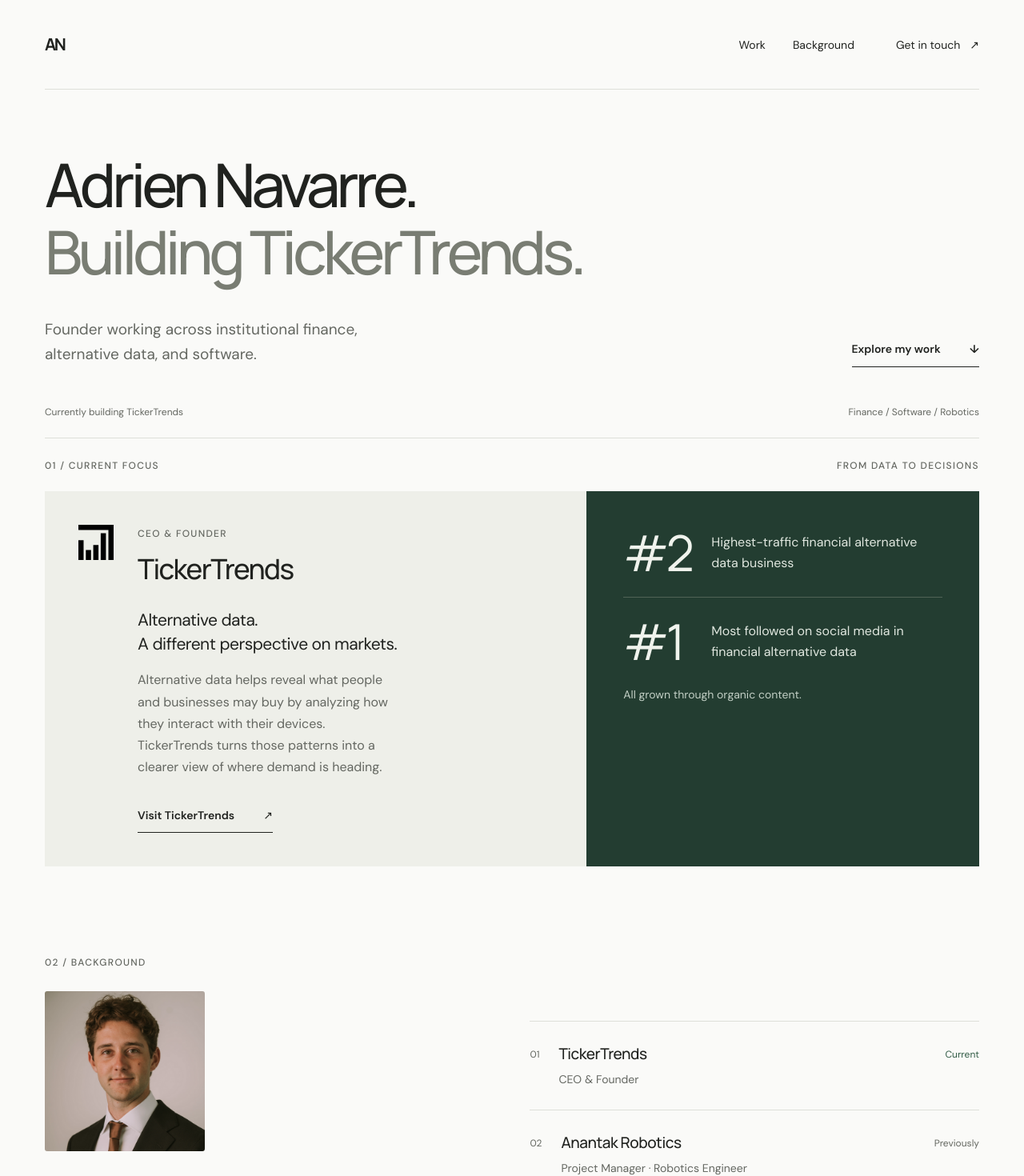
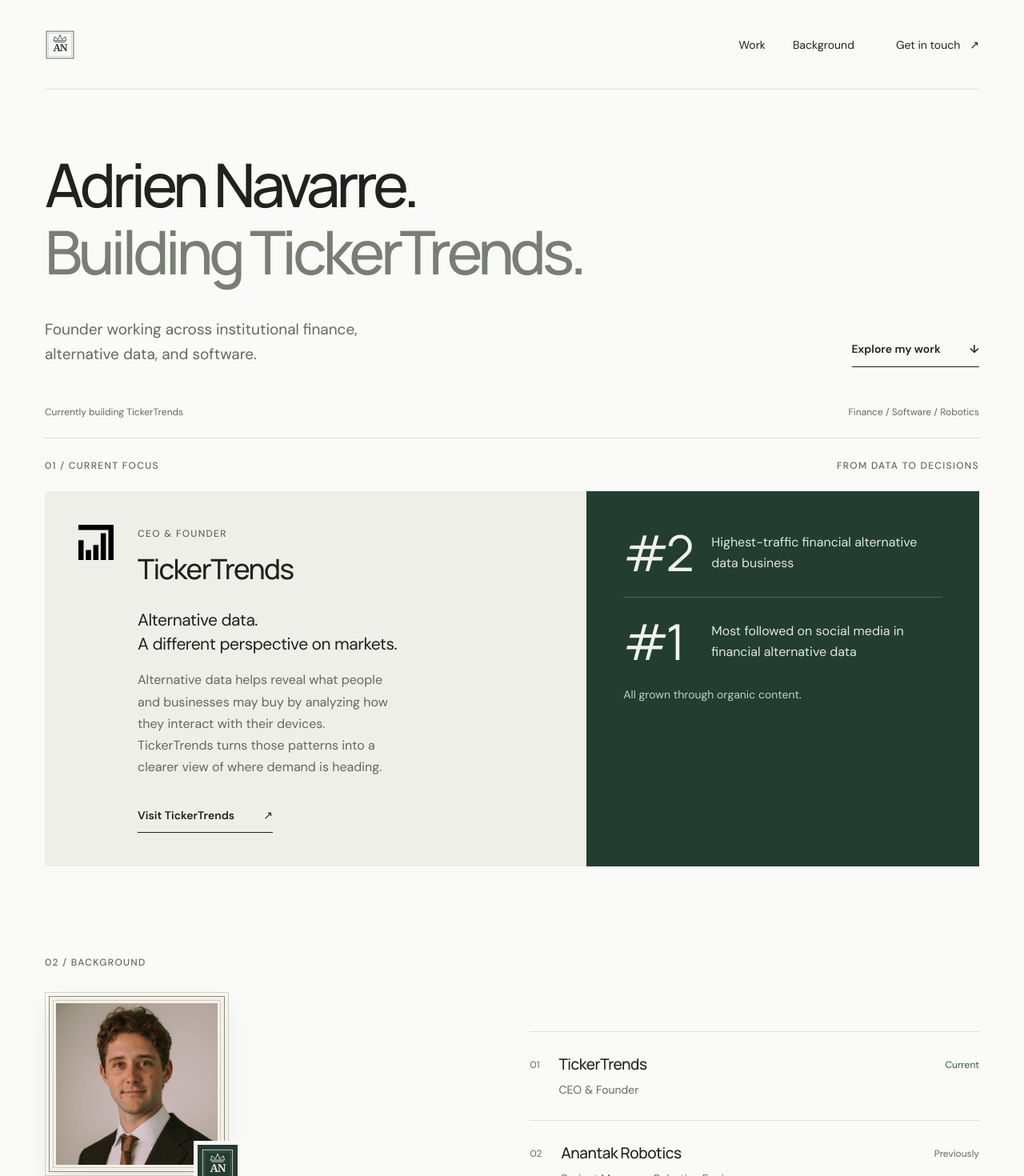
Before and after one commit to Crypto-Advisor/adrien.vc, a React (Create React App) app: page / in a window 1280 px wide. Shown: the top 1470 px of the page at 80% size. Built offline with nearby package versions, Linux system fonts and the light colour scheme.

Commit message:
Add heritage portrait frame and royal monogram

```diff
--- a/src/App.css
+++ b/src/App.css
@@ -2,7 +2,12 @@
 .skip-link { position: fixed; top: -100px; left: 20px; padding: 14px; background: var(--ink); color: white; z-index: 10; }
 .skip-link:focus { top: 12px; }
 .site-header { min-height: 112px; display: flex; justify-content: space-between; align-items: center; border-bottom: 1px solid var(--line); gap: 32px; }
-.wordmark { font-family: 'Manrope', sans-serif; font-weight: 650; font-size: 21px; letter-spacing: -.11em; line-height: 1; white-space: nowrap; }
+.wordmark { display: block; width: 38px; height: 38px; color: #233d31; flex-shrink: 0; }
+.royal-monogram { display: block; width: 100%; height: 100%; overflow: visible; }
+.monogram-border { fill: none; stroke: currentColor; stroke-width: 1.25; }
+.monogram-border-inner { opacity: .42; stroke-width: .7; }
+.monogram-crown { fill: none; stroke: currentColor; stroke-width: 1.35; stroke-linecap: round; stroke-linejoin: round; }
+.monogram-initials { fill: currentColor; font-family: Georgia, serif; font-size: 21px; font-weight: 600; letter-spacing: -1.7px; }
 .site-header nav { display: flex; gap: 34px; font-size: 14px; align-items: center; }
 .site-header nav a { padding: 12px 0; }
 a { transition: color .2s; }
@@ -63,14 +68,16 @@
 .research-statement { font-family: "Manrope", sans-serif; font-size: clamp(28px, 3vw, 40px); font-weight: 450; line-height: 1.35; letter-spacing: -.04em; max-width: 390px; margin-bottom: 40px; }
 
 
-.portrait { display: block; width: 180px; height: 180px; object-fit: cover; margin-top: 28px; border-radius: 3px; }
-@media (max-width: 720px) { .portrait { width: 150px; height: 150px; } }
+.portrait-frame { position: relative; width: 220px; margin: 34px 0 6px 5px; padding: 8px; background: #f4f1e9; border: 1px solid #918674; outline: 1px solid #d4cec1; outline-offset: 4px; box-shadow: 0 14px 30px rgba(48, 42, 31, .09); }
+.portrait-frame::before { content: ''; position: absolute; inset: 4px; border: 1px solid rgba(145, 134, 116, .38); pointer-events: none; }
+.portrait { display: block; width: 100%; height: auto; aspect-ratio: 1; object-fit: cover; border-radius: 0; }
+.portrait-seal { position: absolute; right: -17px; bottom: -17px; display: block; width: 50px; height: 50px; padding: 4px; color: #eee9dc; background: #233d31; box-shadow: 0 0 0 5px var(--paper); }
+@media (max-width: 720px) { .portrait-frame { width: 188px; margin-top: 30px; } .portrait-seal { right: -14px; bottom: -14px; width: 44px; height: 44px; } }
 
 /* Responsive finishing: readable measures, aligned columns, comfortable targets. */
 .hero { padding-top: clamp(48px, 6vw, 84px); }
 h1 { margin-top: 0; font-size: clamp(40px, 5.9vw, 82px); }
 .background-section { align-items: center; }
-.portrait { width: 200px; height: 200px; }
 .practice-grid article { display: flex; flex-direction: column; }
 .practice-grid .stack { margin-top: auto; padding-top: 28px; }
 .site-header nav a, .text-link, .email-link, .site-footer a { min-height: 44px; display: inline-flex; align-items: center; }
@@ -89,7 +96,6 @@
 @media (max-width: 720px) {
   .hero { padding-top: 44px; }
   h1 { font-size: clamp(34px, 7.7vw, 55px); line-height: 1.18; }
-  .portrait { width: 168px; height: 168px; }
   .background-section { align-items: start; }
   .practice-grid .stack { padding-top: 20px; }
   .site-header nav { gap: 12px; flex-wrap: wrap; }
--- a/src/App.js
+++ b/src/App.js
@@ -4,6 +4,14 @@
 import tickertrendsLogo from './images/tickertrends.svg';
 
 const Arrow = () => <span aria-hidden="true">↗</span>;
+const Monogram = () => (
+  <svg className="royal-monogram" viewBox="0 0 64 64" aria-hidden="true">
+    <rect className="monogram-border" x="3.5" y="3.5" width="57" height="57" />
+    <rect className="monogram-border monogram-border-inner" x="7.5" y="7.5" width="49" height="49" />
+    <path className="monogram-crown" d="M19 23l2-8 7 6 4-10 4 10 7-6 2 8H19zM21 26h22" />
+    <text className="monogram-initials" x="32" y="46" textAnchor="middle">AN</text>
+  </svg>
+);
 const links = [
   ['LinkedIn', 'https://www.linkedin.com/in/adriennav/'],
   ['GitHub', 'https://github.com/Crypto-Advisor'],
@@ -15,7 +23,7 @@
     <div className="portfolio" id="top">
       <a className="skip-link" href="#main">Skip to content</a>
       <header className="site-header wrap">
-        <a className="wordmark" href="#top" aria-label="Adrien Navarre home">AN</a>
+        <a className="wordmark" href="#top" aria-label="Adrien Navarre home"><Monogram /></a>
         <nav aria-label="Main navigation">
           <a href="#work">Work</a>
           <a href="#background">Background</a>
@@ -57,7 +65,10 @@
         <section className="background-section wrap" id="background" aria-labelledby="background-title">
           <div className="background-intro">
             <p className="section-label">02 / Background</p>
-            <img className="portrait" src={portrait} alt="Adrien Navarre" width="512" height="512" loading="lazy" />
+            <div className="portrait-frame">
+              <img className="portrait" src={portrait} alt="Adrien Navarre" width="512" height="512" loading="lazy" />
+              <span className="portrait-seal"><Monogram /></span>
+            </div>
             <h2 id="background-title">A background in finance.<br /><span>A foundation in engineering.</span></h2>
             <p>My work spans quantitative finance, full-stack development, and robotics automation. I like connecting technical depth with real-world problems.</p>
             <div className="profile-location"><span>Location</span><p>Dallas, Texas &amp; Malibu, California</p></div>
```
